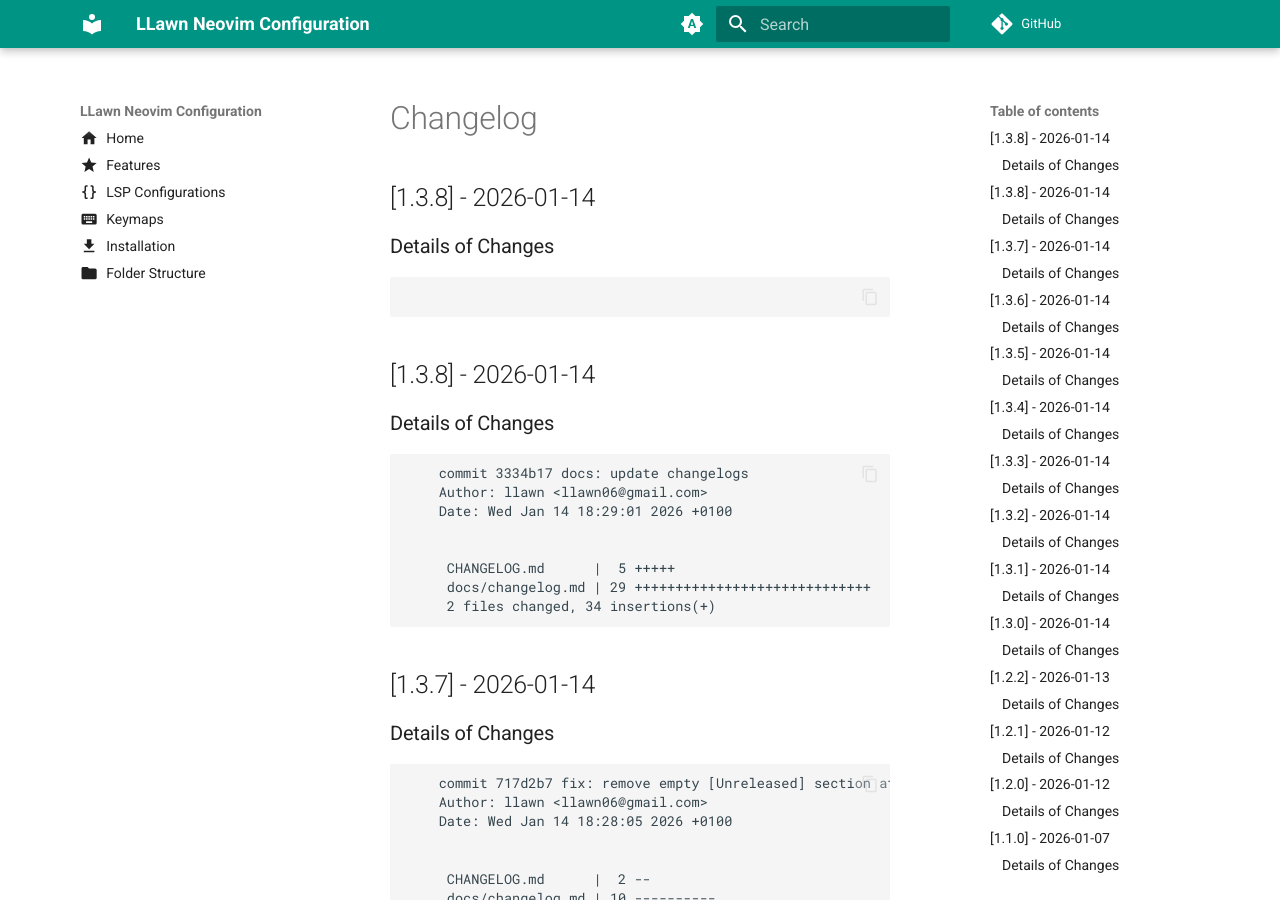
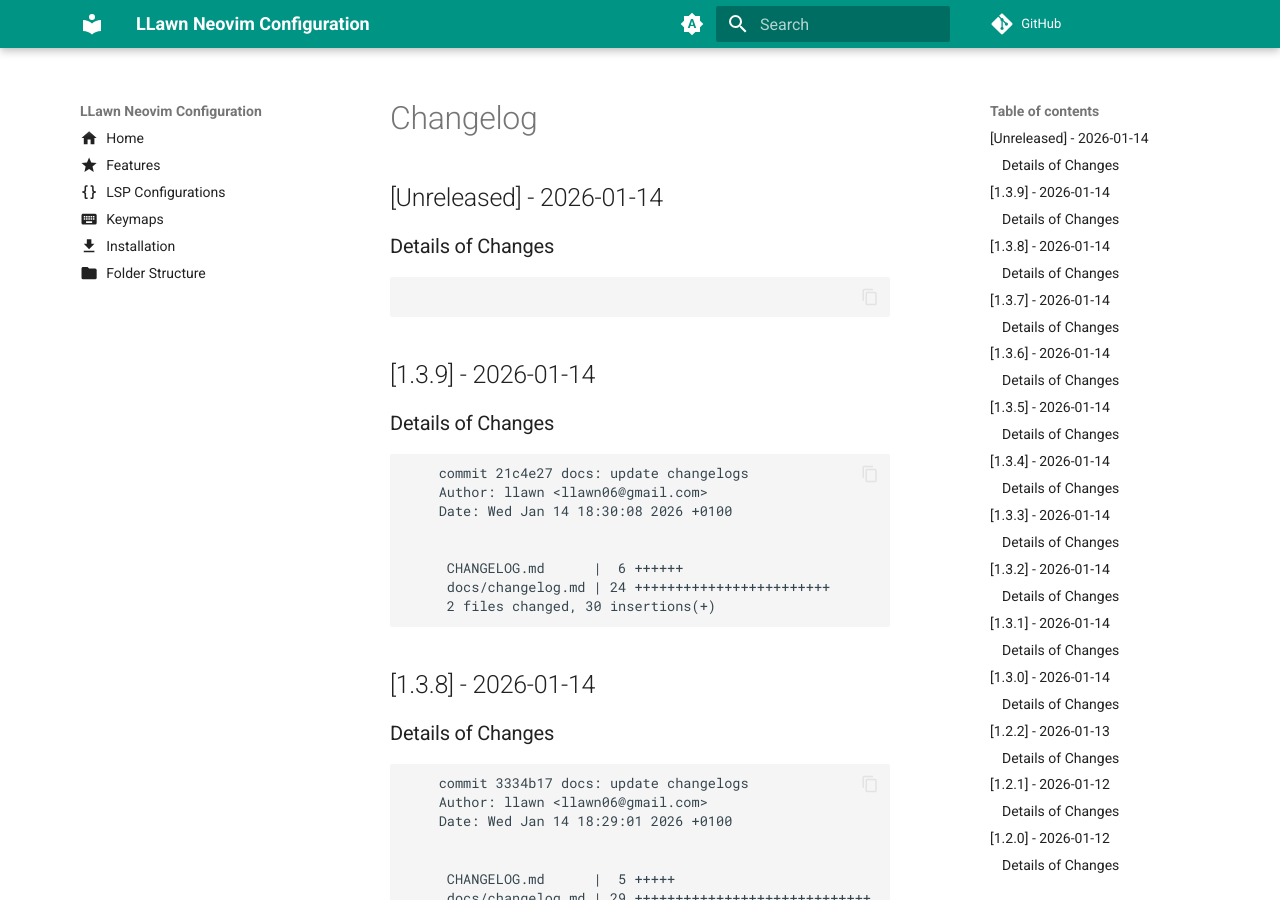
Before and after one commit to llawn/llawnvim, an MkDocs documentation site: the page built from docs/changelog.md, in a window 1280 px wide and 900 px high. Built offline with MkDocs 1.6.1 and Material for MkDocs 9.7.7, drawn with Linux system fonts in a browser that asks for light colours; comment, search, counter and statistics services are not loaded.

Commit message:
docs: update changelogs

````diff
--- a/docs/changelog.md
+++ b/docs/changelog.md
@@ -1,11 +1,28 @@
 # Changelog
 
-## [1.3.8] - 2026-01-14
+## [Unreleased] - 2026-01-14
 
 ### Details of Changes
 
 ```
 
+```
+
+
+
+## [1.3.9] - 2026-01-14
+
+### Details of Changes
+
+```
+    commit 21c4e27 docs: update changelogs
+    Author: llawn <llawn06@gmail.com>
+    Date: Wed Jan 14 18:30:08 2026 +0100
+
+
+     CHANGELOG.md      |  6 ++++++
+     docs/changelog.md | 24 ++++++++++++++++++++++++
+     2 files changed, 30 insertions(+)
 ```
 
 
````
Also changed, not shown: CHANGELOG.md (+5 -1 lines).
